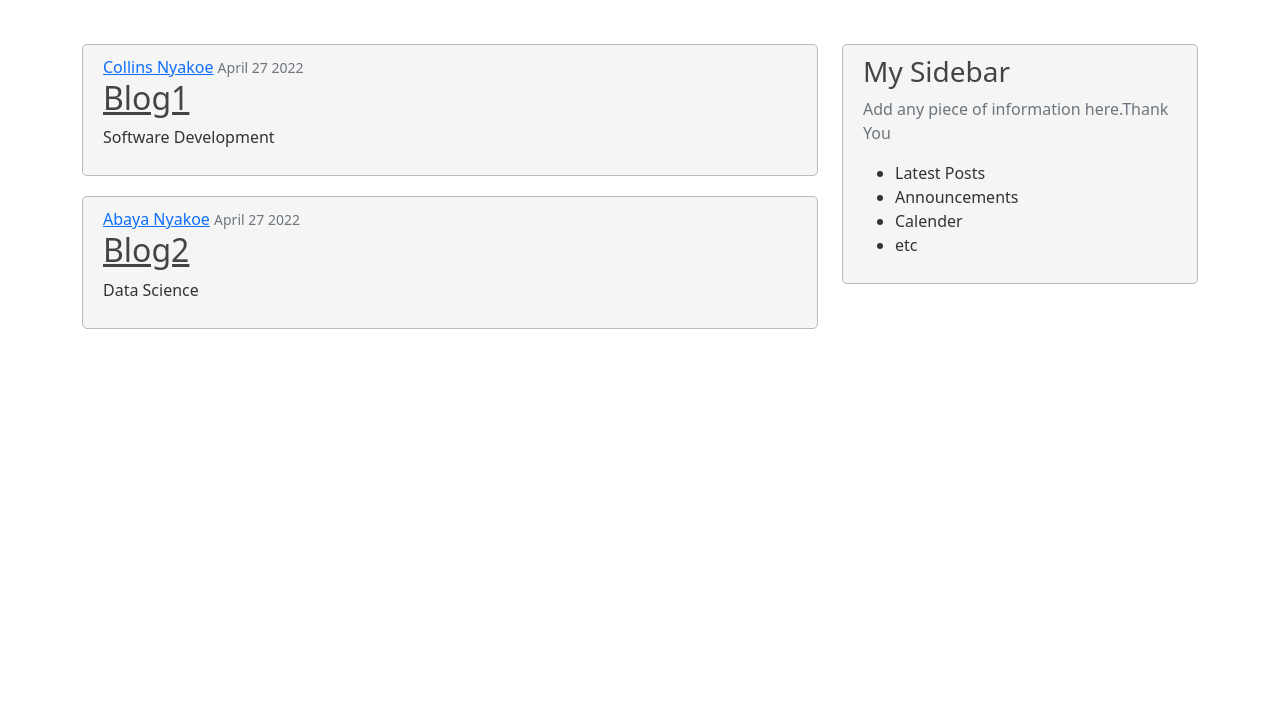
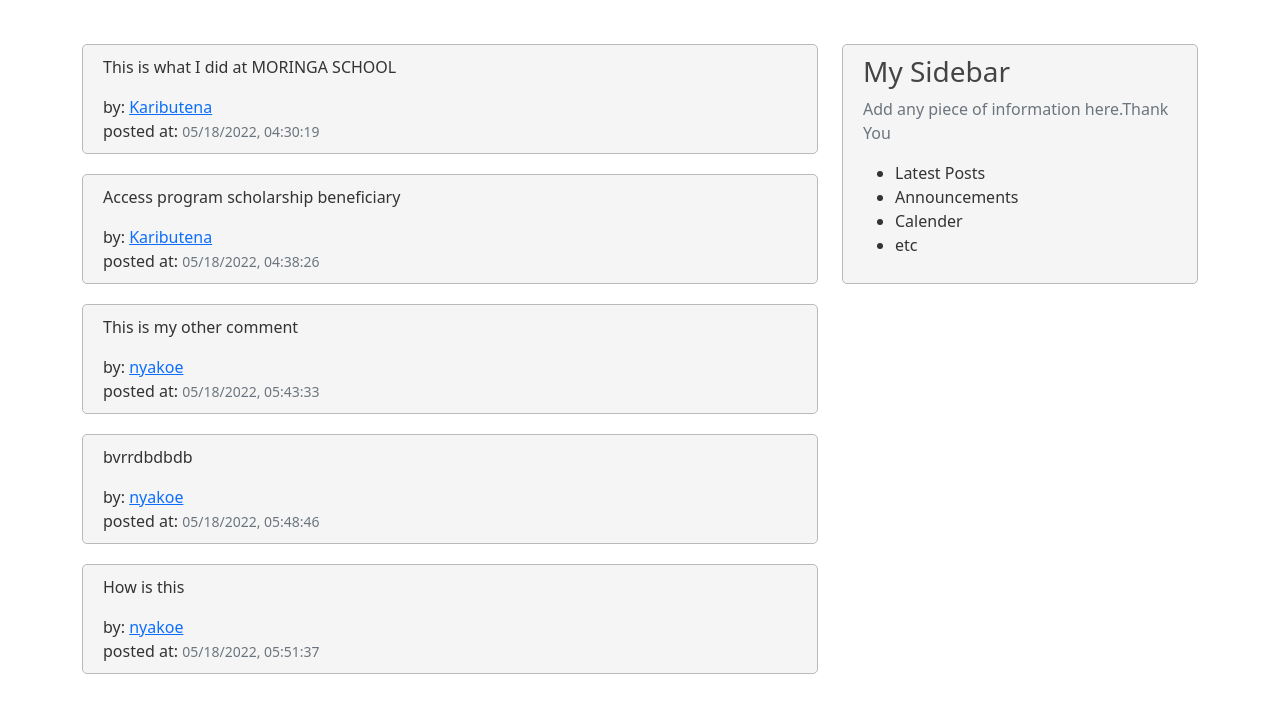
Before and after one commit to Collins07/blog, a Flask app: page / in a window 1280 px wide. Shown: the part 56-769 px from the top of the page. Run offline with Flask 2, Linux system fonts and the light colour scheme; data comes from the database, SQL or seed files in the repository.

Commit message:
changes on user comments

```diff
--- a/app.py
+++ b/app.py
@@ -3,7 +3,7 @@ from fileinput import filename
 from flask import Flask, render_template, request, url_for, flash, redirect
 from flask_sqlalchemy import SQLAlchemy
 from flask_bcrypt import Bcrypt,bcrypt
-from forms import RegistrationForm, LoginForm, UpdateAccountForm
+from forms import RegistrationForm, LoginForm, UpdateAccountForm, QuoteForm
 from flask_login import LoginManager, UserMixin, login_user, current_user, logout_user, login_required
 
 
@@ -49,27 +49,12 @@ class Post(db.Model):
         return f"Post('{self.title}', '{self.date_posted}')"
 
 
-posts = [
-    {
-        'author':'Collins Nyakoe',
-        'title':'Blog1',
-        'content':'Software Development',
-        'date_posted':'April 27 2022'
-    },
-    {
-        'author':'Abaya Nyakoe',
-        'title':'Blog2',
-        'content':'Data Science',
-        'date_posted':'April 27 2022'
-    }
-]
-
-
 
 
 @app.route('/')
 @app.route('/home')
 def home():
+    posts = Post.query.all()
     return render_template('home.html', posts=posts)
 
 @app.route('/about')
@@ -132,6 +117,30 @@ def account():
 
 
 
+@app.route('/post/new',methods=['GET', 'POST'])
+@login_required
+def new_comment():
+    form = QuoteForm()
+    if form.validate_on_submit():
+        post = Post(title= form.title.data, content=form.content.data, author=current_user)
+        db.session.add(post)
+        db.session.commit()
+        flash('Your comment has been posted', 'success')
+        return redirect(url_for('home'))
+    return render_template('comment.html', form=form)
+
+
+@app.route('/post/<int:post_id>')
+def post(post_id):
+    post = Post.query.get_or_404(post_id)
+    return render_template('update.html', content=post.content, post=post)
+
+
+
+
+
+
+
 
 
 if __name__ == '__main__':
--- a/templates/base.html
+++ b/templates/base.html
@@ -28,6 +28,7 @@
 
                     <div class="navbar-nav">
                         {% if current_user.is_authenticated %}
+                        <a href="{{url_for('new_comment')}}" class="nav-item nav-link">Comment</a>
                         <a href="{{url_for('account')}}" class="nav-item nav-link">Account</a>
                         <a href="{{url_for('logout')}}" class="nav-item nav-link">Log Out</a>
                         {% else %}
--- a/templates/home.html
+++ b/templates/home.html
@@ -3,13 +3,38 @@
     {% for post in posts %}
         <article class="media content-section">
             <div class="media-body">
+                <p class="article-content">{{ post.content }}</p>
                 <div class="articel-metadata">
-                    <a href="#" class="mr-2">{{post.author }}</a>
-                        <small class="text-muted">{{ post.date_posted }}</small>
+                    by: <a href="#" class="mr-2">{{post.author.username }}</a> <br>
+                    posted at:    <small class="text-muted"> {{ post.date_posted.strftime("%m/%d/%Y, %H:%M:%S") }}</small>
+                    {% if post.author == current_user %}
+                    <div>
+                        <button class="btn btn-danger btn-sm m-1" data-bs-toggle="modal" data-bs-target="#deleteModal">Delete</button>
+                    </div>
+                    {% endif %}
                 </div>
-                <h2><a href="#" class="article-title">{{ post.title }}</a></h2>
-                <p class="article-content">{{ post.content }}</p>
             </div>
         </article>
+        <!-- Modal -->
+<div class="modal fade" id="deleteModal" tabindex="-1" aria-labelledby="deleteModalLabel" aria-hidden="true">
+    <div class="modal-dialog">
+      <div class="modal-content">
+        <div class="modal-header">
+          <h5 class="modal-title" id="deleteModalLabel">Delete Comment</h5>
+          <button type="button" class="btn-close" data-bs-dismiss="modal" aria-label="Close"></button>
+        </div>
+        <div class="modal-body">
+          ...
+        </div>
+        <div class="modal-footer">
+          <button type="button" class="btn btn-secondary" data-bs-dismiss="modal">Close</button>
+          <button type="button" class="btn btn-primary">Confirm</button>
+          <form action="{{url_for('delete_post', post_id=post.id)}}" method="POST">
+              <input class="btn btn-danger" type="submit" value="Delete">
+          </form>
+        </div>
+      </div>
+    </div>
+  </div>
     {% endfor %}
 {% endblock content%}
```
Also changed, not shown: forms.py (+8 -0 lines), templates/comment.html (added, +42 -0 lines), templates/update.html (added, +12 -0 lines), site.db.
